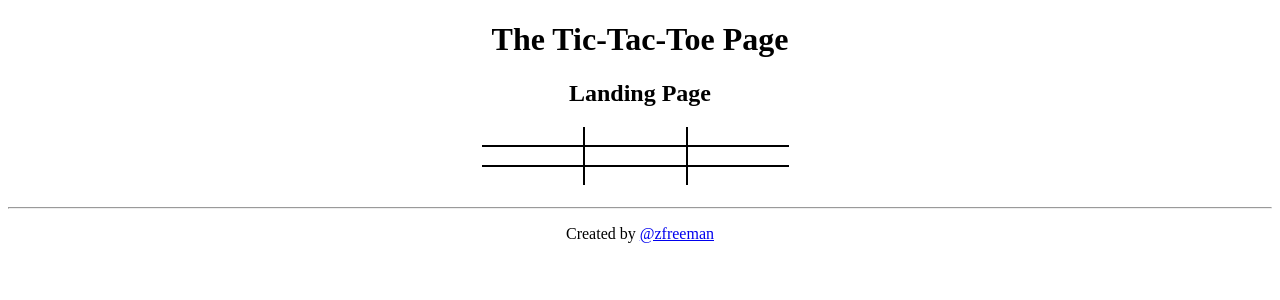
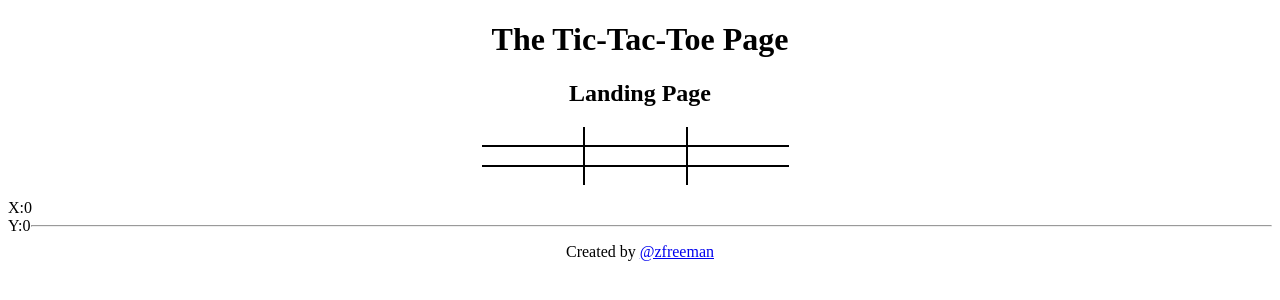
Before and after one commit to zachfreeman/heroku_ttt, a Django app: page /ttt/game/ in a window 1280 px wide. Shown: the top 300 px of the page. Run offline with Django 3.2, Linux system fonts and the light colour scheme.

Commit message:
set up scoreboard shell in html and css

```diff
--- a/ttt/static/ttt/css/game.css
+++ b/ttt/static/ttt/css/game.css
@@ -54,3 +54,7 @@
     border-right-width: 2px;
     border-right-style: solid;
 }
+
+#X_LABEL, #X_WIN, #Y_LABEL, #Y_WIN  {
+    float: left;
+}
--- a/ttt/templates/ttt/game.html
+++ b/ttt/templates/ttt/game.html
@@ -21,5 +21,8 @@
     <div id="BR">BR</div>
     <br>
     <br>
+    <div id="X_LABEL">X: </div><div id="X_WIN">0</div>
+    <br>
+    <div id="Y_LABEL">Y: </div><div id="Y_WIN">0</div>
     <script type="text/javascript" src="{% static "ttt/js/game.js" %}"></script>
 {% endblock content %}
```
